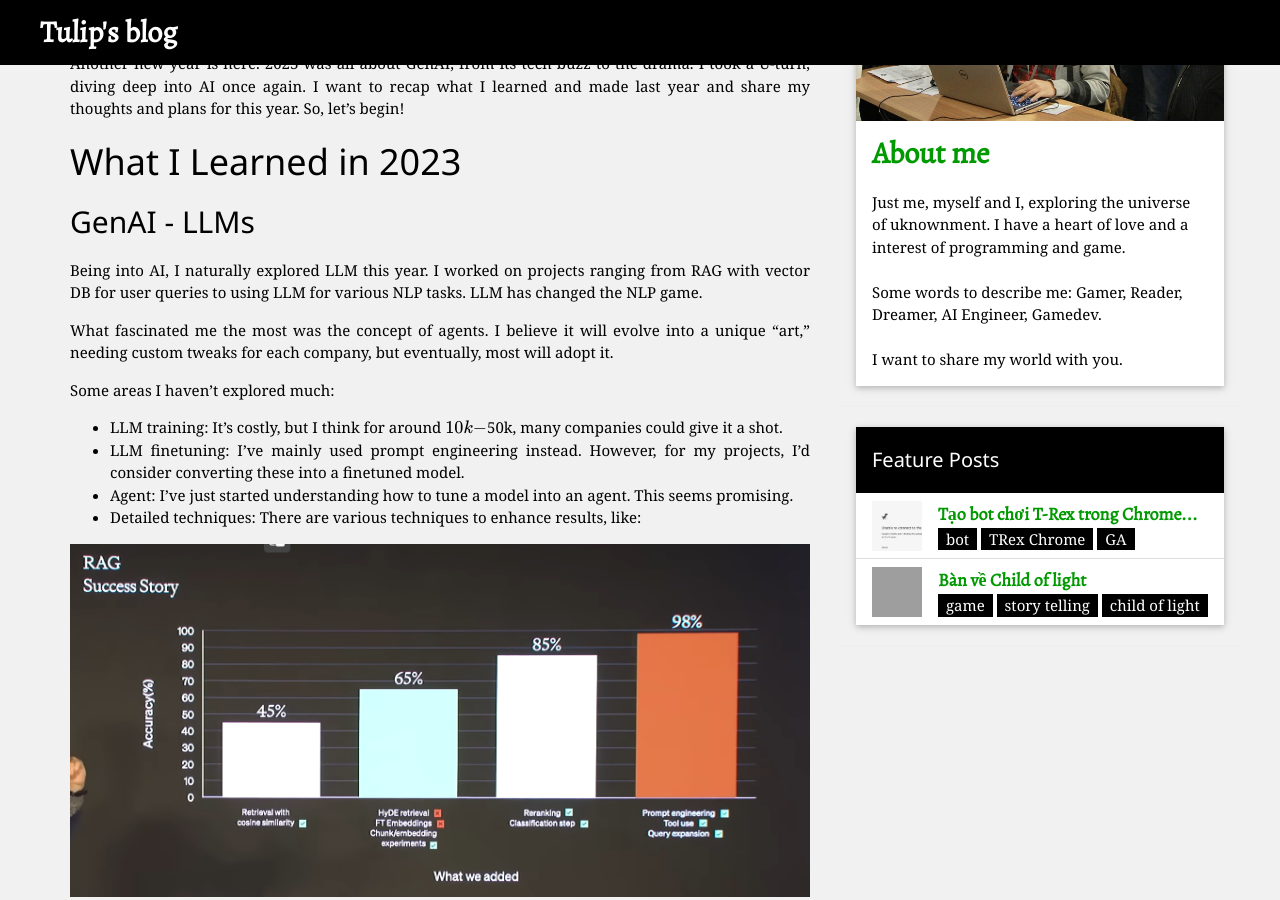
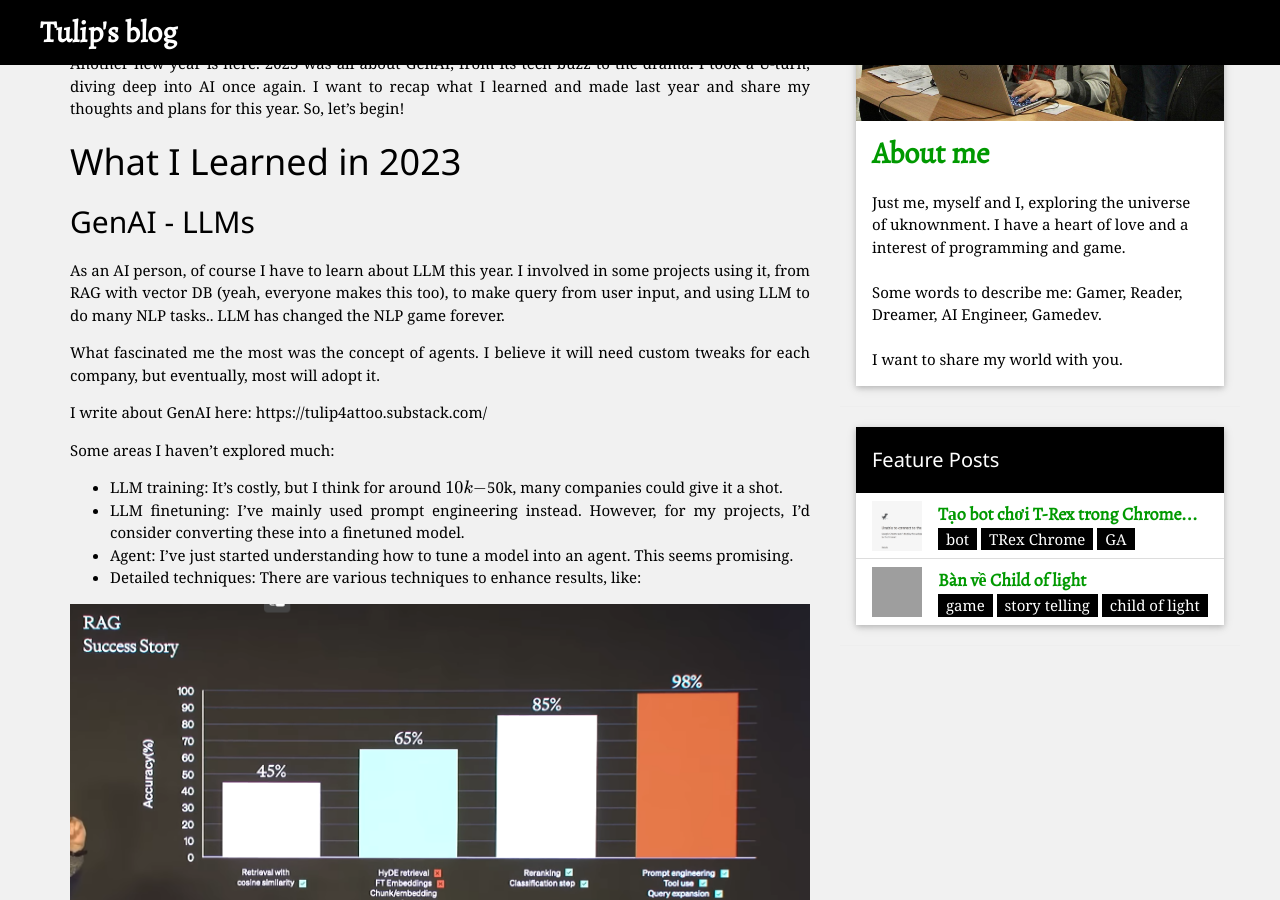
Before and after one commit to Tulip4attoo/Tulip4attoo.github.io, a Jekyll site: the page built from _posts/2022-05-21-My-tech-recap-2023.md, in a window 1280 px wide and 900 px high, scrolled down 320 px. Built offline with Jekyll 4.4.1, drawn with Linux system fonts in a browser that asks for light colours; formulas are drawn with MathJax 3; comment, search, counter and statistics services are not loaded.

Commit message:
Update 2022-05-21-My-tech-recap-2023.md

```diff
--- a/_posts/2022-05-21-My-tech-recap-2023.md
+++ b/_posts/2022-05-21-My-tech-recap-2023.md
@@ -13,9 +13,11 @@ Another new year is here. 2023 was all about GenAI, from its tech buzz to the dr
 
 ## GenAI - LLMs
 
-Being into AI, I naturally explored LLM this year. I worked on projects ranging from RAG with vector DB for user queries to using LLM for various NLP tasks. LLM has changed the NLP game.
+As an AI person, of course I have to learn about LLM this year. I involved in some projects using it, from RAG with vector DB (yeah, everyone makes this too), to make query from user input, and using LLM to do many NLP tasks.. LLM has changed the NLP game forever.
 
-What fascinated me the most was the concept of agents. I believe it will evolve into a unique "art," needing custom tweaks for each company, but eventually, most will adopt it.
+What fascinated me the most was the concept of agents. I believe it will need custom tweaks for each company, but eventually, most will adopt it.
+
+I write about GenAI here: https://tulip4attoo.substack.com/
 
 Some areas I haven't explored much:
 
```
